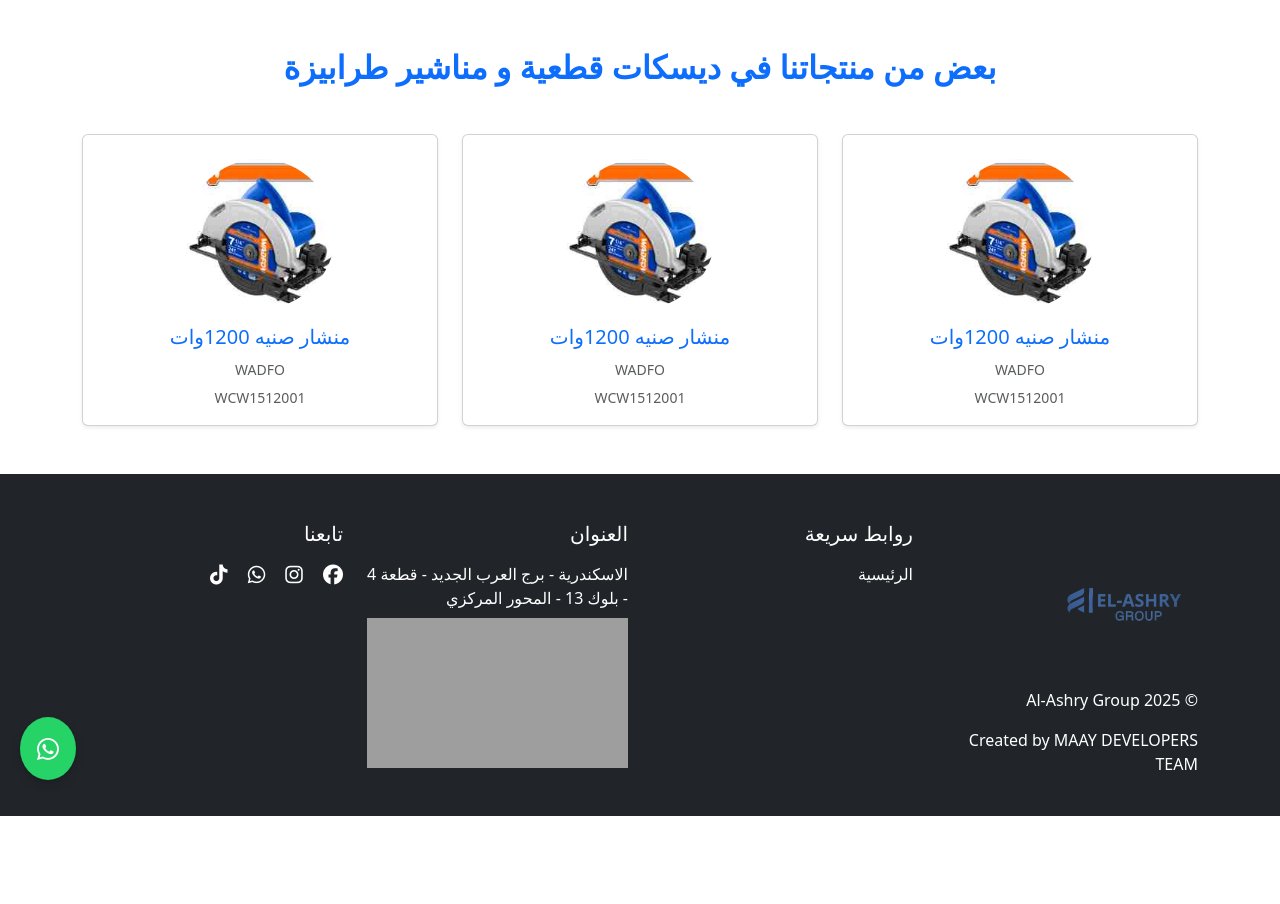
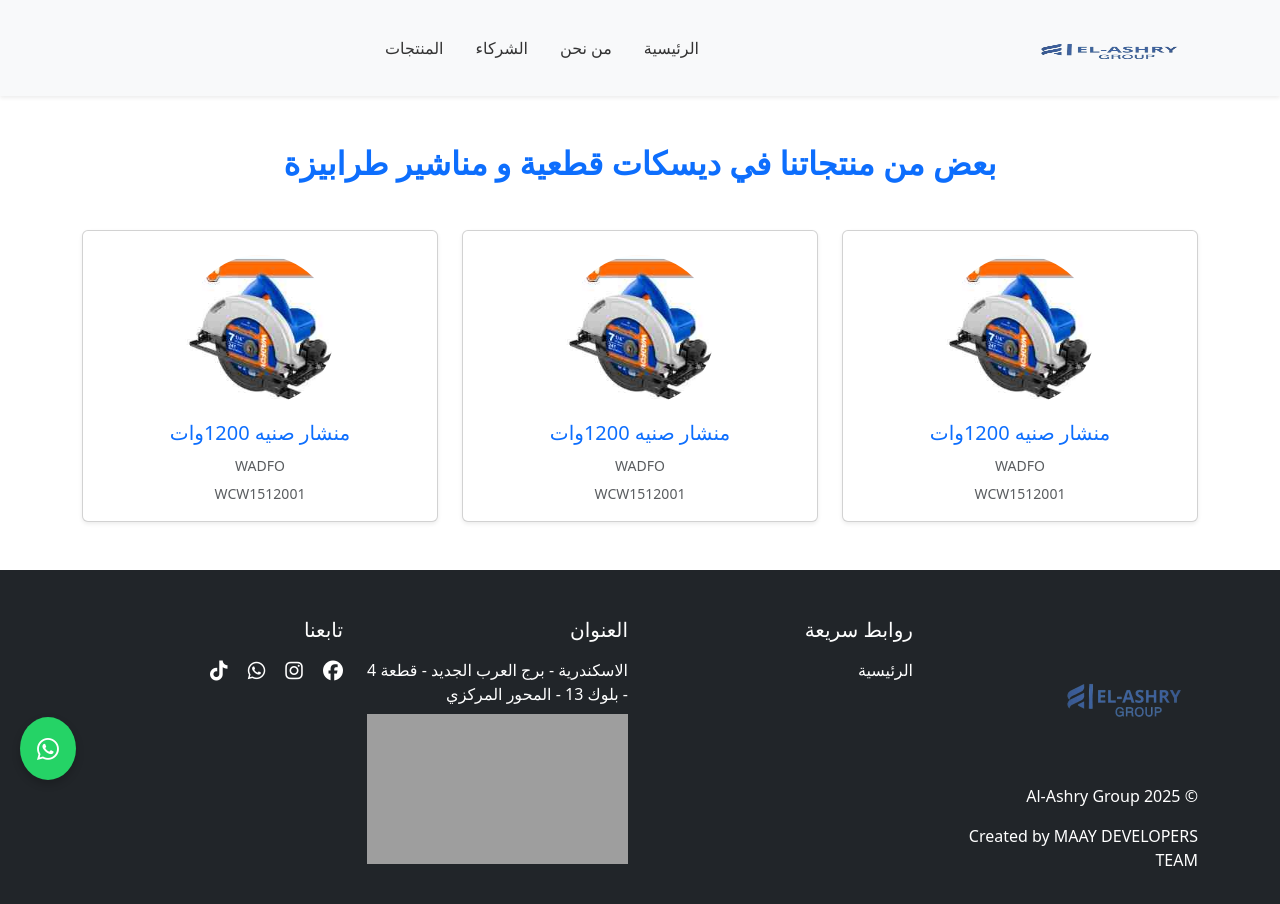
Before and after one commit to minaramsis19/AL-ASHRY-GROUP, a plain HTML site: page product.html in a window 1280 px wide. Before the commit the page ends 816 px from the top, so only its background shows below. Drawn offline with nearby package versions, Linux system fonts and the light colour scheme; grey boxes are pictures that could not be loaded.

Commit message:
Update product.html

```diff
--- a/product.html
+++ b/product.html
@@ -16,6 +16,24 @@
     <link href="https://cdn.jsdelivr.net/npm/bootstrap-icons@1.10.5/font/bootstrap-icons.css" rel="stylesheet">
 </head>
 <body>
+<nav id="mainNavbar" class="navbar navbar-expand-lg bg-light shadow-sm px-4">
+    <div class="container">
+        <a class="navbar-brand" href="#"><img src="images/Logo.png" alt="Logo" style="width: 180px; height: 70px;" /></a>
+
+        <button class="navbar-toggler" type="button" data-bs-toggle="collapse" data-bs-target="#mainNavbarContent" aria-controls="mainNavbarContent" aria-expanded="false" aria-label="Toggle navigation">
+            <span class="navbar-toggler-icon"></span>
+        </button>
+
+        <div class="collapse navbar-collapse justify-content-center" id="mainNavbarContent">
+            <ul class="navbar-nav mb-2 mb-lg-0 gap-3">
+                <li class="nav-item"><a class="nav-link" href="#home">الرئيسية</a></li>
+                <li class="nav-item"><a class="nav-link" href="#about">من نحن</a></li>
+                <li class="nav-item"><a class="nav-link" href="#partners">الشركاء</a></li>
+                <li class="nav-item"><a class="nav-link" href="#products-overview">المنتجات</a></li>
+            </ul>
+        </div>
+    </div>
+</nav>
 <section class="product-overview py-5 bg-white" id="products-overview">
     <div class="container" dir="rtl">
         <div class="text-center mb-5">
```
